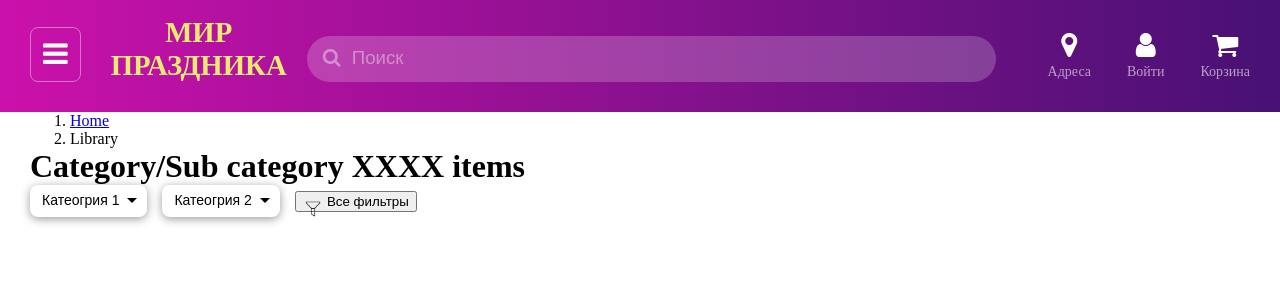
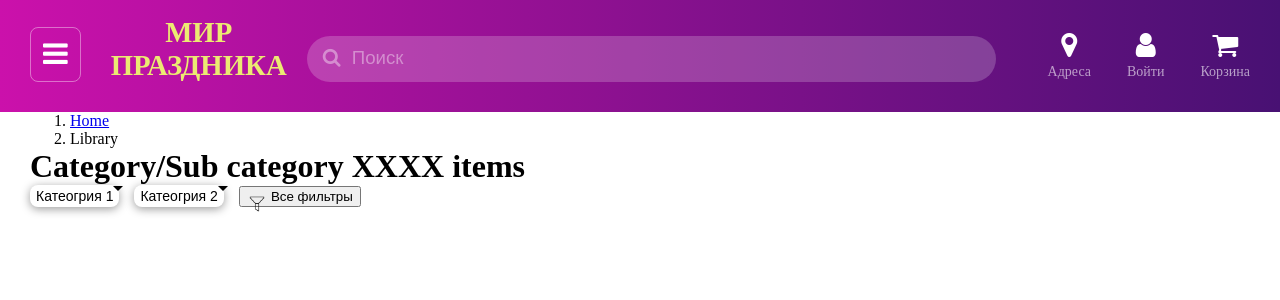
Before and after one commit to vitomania/mir_prazdnika, a Django app: page /catalog/ in a window 1280 px wide. Shown: the top 300 px of the page. Run offline with Django 4.2, Linux system fonts and the light colour scheme; data that the repository does not hold is empty; parts of the project's set-up code (start-up, migrations or seed data) failed here and were passed over.

Commit message:
fix filter-blocks

```diff
--- a/website/django_web/shop/static/shop/desktop.blocks/dropdown-btn/dropdown-btn.css
+++ b/website/django_web/shop/static/shop/desktop.blocks/dropdown-btn/dropdown-btn.css
@@ -1,6 +1,6 @@
 .dropdown-btn {
     position: relative;
-    padding: 5px 28px 7px 12px;
+    /* padding: 5px 28px 7px 12px; */
 }
 
 .dropdown-btn::after {
@@ -8,6 +8,7 @@
     position: absolute;
     border: 5px solid transparent;
     border-top: 5px solid black;
-    margin-left: 8px;
-    top: 13px;
+    /* margin-left: 8px; */
+    /* right: 0px; */
+    /* top: 13px; */
 }
--- a/website/django_web/shop/static/shop/desktop.blocks/dropdown-filter/dropdown-filter.js
+++ b/website/django_web/shop/static/shop/desktop.blocks/dropdown-filter/dropdown-filter.js
@@ -18,15 +18,10 @@ export function openDropdownFilterContent(dropdownFilterID) {
 }
 
 export function closeDropdownFilterContent(event) {
-    // console.log(event.target);
-    // console.log(document.querySelector('dropdown-filter__content.opened'));
-    // console.log(event.target.matches('.dropdown-filter__content.opened'));
     var openedFilter = document.querySelector('.dropdown-filter__content.opened');
-    console.log(event.target, openedFilter);
 
     if (!!openedFilter) {
-        console.log(event.target, openedFilter.parentNode, event.target.matches('#' + openedFilter.parentNode.id));
-        if (!event.target.matches('#' + openedFilter.parentNode.id)) {
+        if (!openedFilter.parentNode.contains(event.target)) {
             openedFilter.classList.remove('opened');
         }
     }
--- a/website/django_web/shop/static/shop/desktop.blocks/dropdown-filter/dropdown-filter__btn.css
+++ b/website/django_web/shop/static/shop/desktop.blocks/dropdown-filter/dropdown-filter__btn.css
@@ -8,7 +8,7 @@
     font-size: 14px;
     line-height: 20px;
     border-radius: 8px;
-    padding: 5px 12px 7px 12px;
+    /* padding: 5px 12px 7px 12px; */
     cursor: pointer;
 }
 
```
